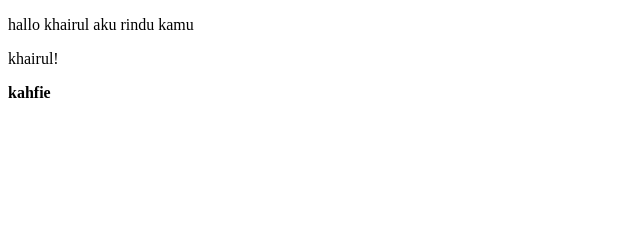
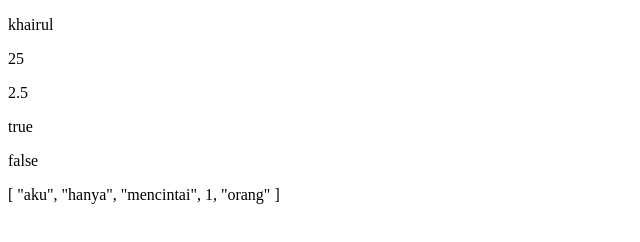
Before and after one commit to Khairuelkahfie/belajar-vue-js, a plain HTML site: page index.html in a window 1280 px wide. Shown: the whole page, without its empty margins (0-640 px from the left). Drawn offline with Linux system fonts and the light colour scheme.

Commit message:
directive rendering tipe data lain

```diff
--- a/index.html
+++ b/index.html
@@ -11,11 +11,12 @@
 
 <body>
     <div id="app">
-        <p>
-            {{pesan}}
-        </p>
-        <p v-text="pesan1"></p>
-        <p v-html="pesan2"></p>
+        <p>{{text}}</p>
+        <p v-text="angka"></p>
+        <p v-html="angkakoma"></p>
+        <p>{{pilihanbenar}}</p>
+        <p>{{pilihansalah}}</p>
+        <p>{{aray}}</p>
     </div>
     <script src="vendor/vue.js"></script>
     <script src="js/app.js"></script>
--- a/js/app.js
+++ b/js/app.js
@@ -1,9 +1,17 @@
 var app = new Vue({
     el: '#app',
     data: {
-        // ketika ingin memasukan format dalam isi variabel (pesan: '<b>hello  word</b>')
-        pesan: 'hallo khairul aku rindu kamu',
-        pesan1: 'khairul!',
-        pesan2: '<b>kahfie</b>'
+        // pada variabel text merupakan tipe data string
+        text: 'khairul',
+        // pada variabel angka merupakan tipe data int
+        angka: 25,
+        // pada variabel angkakoma merupakan tipe data float
+        angkakoma: 2.5,
+        // pada variabel pilihanbenar merupakan tipe data bolean
+        pilihanbenar: true,
+        // pada variabel pilihansalah  juga merupakan tipe data bolean
+        pilihansalah: false,
+        // pada variabel aray merupakan tipe data aray
+        aray: ['aku', 'hanya', 'mencintai', 1, 'orang']
     }
 })
```
